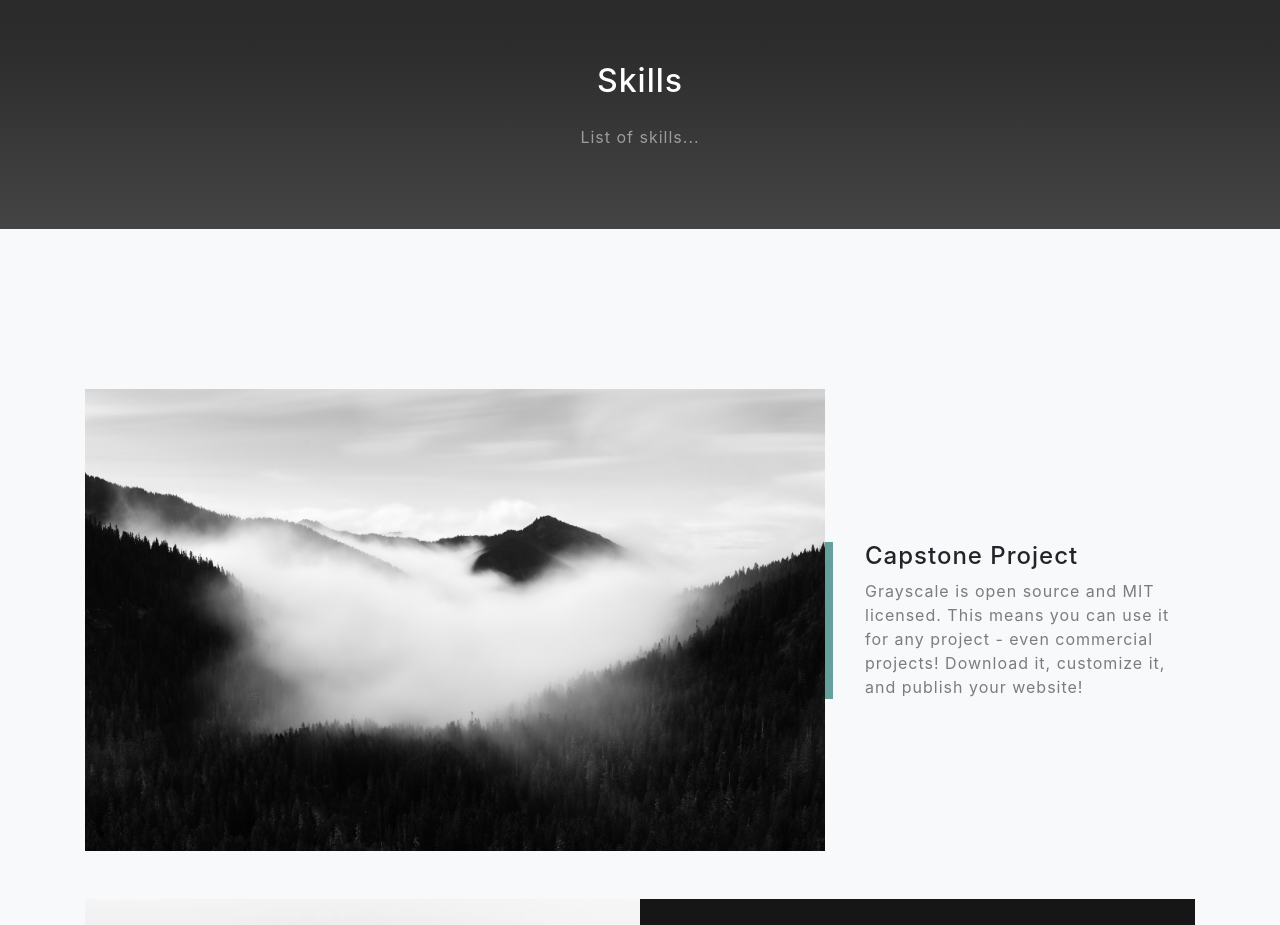
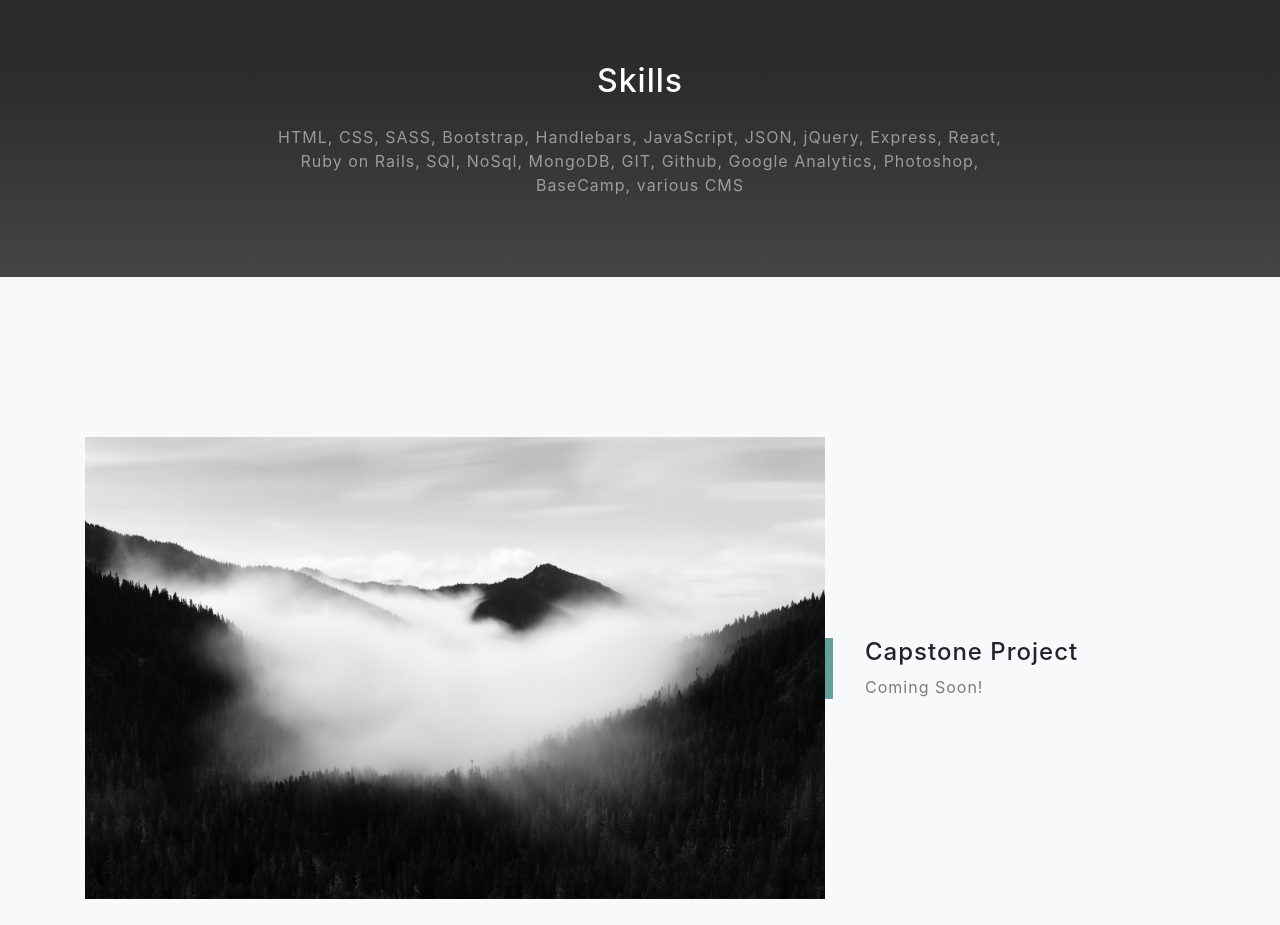
Before and after one commit to lpinkham/.github.io, a website with bundled scripts: page index.html in a window 1280 px wide. Shown: the part 1280-2205 px from the top of the page. Built offline with nearby package versions, Linux system fonts and the light colour scheme.

Commit message:
Commit for homepage

```diff
--- a/index.html
+++ b/index.html
@@ -80,7 +80,7 @@
             move to a software engineer successful.
           </p>
           <h2 class="text-white mb-4">Skills</h2>
-          <p class="text-white-50">List of skills...
+          <p class="text-white-50">HTML, CSS, SASS, Bootstrap, Handlebars, JavaScript, JSON, jQuery, Express, React, Ruby on Rails, SQl, NoSql, MongoDB, GIT, Github, Google Analytics, Photoshop, BaseCamp, various CMS
           </p>
             <!-- <a href="http://startbootstrap.com/template-overviews/grayscale/">the preview page</a>. The theme is open source, and you can use it for any purpose, personal or commercial.</p> -->
         </div>
@@ -101,9 +101,7 @@
         <div class="col-xl-4 col-lg-5">
           <div class="featured-text text-center text-lg-left">
             <h4>Capstone Project</h4>
-            <p class="text-black-50 mb-0">Grayscale is open source and MIT licensed.
-              This means you can use it for any project - even commercial projects!
-              Download it, customize it, and publish your website!</p>
+            <p class="text-black-50 mb-0">Coming Soon!</p>
           </div>
         </div>
       </div>
```
